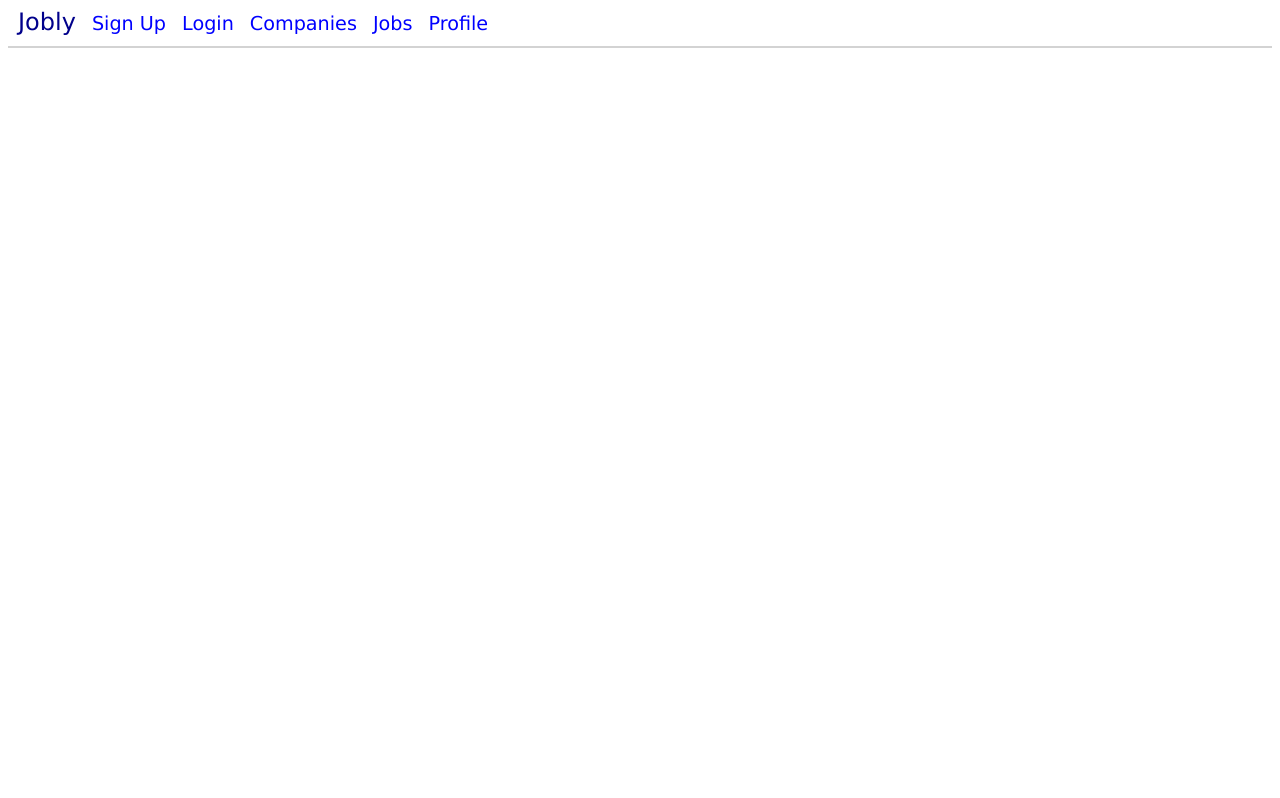
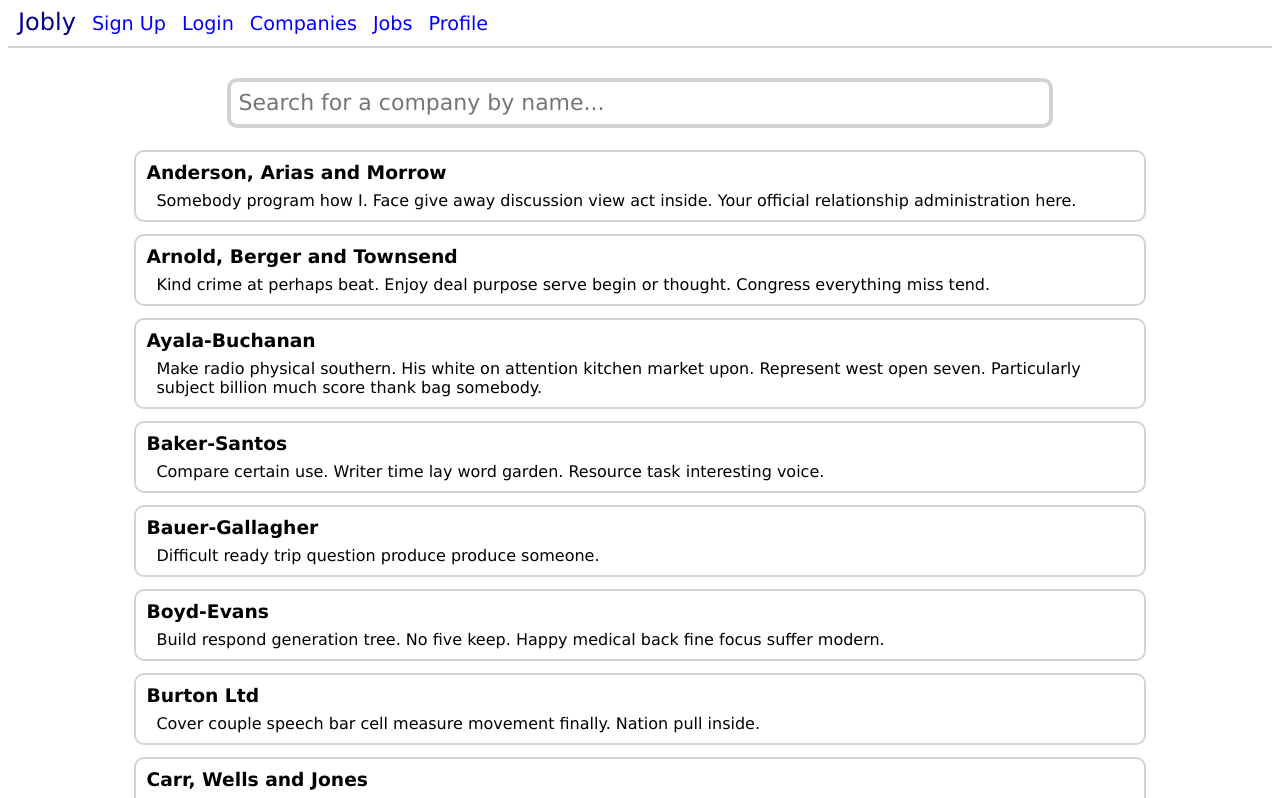
Before and after one commit to Carson-Barry/React-Jobly, a React (Create React App) app: page /companies in a window 1280 px wide. Shown: the top 798 px of the page. Built offline with nearby package versions, Linux system fonts and the light colour scheme; the HTML template or start-up script is replaced by a standard one.

Commit message:
added companies page and a react module for input boxes, to be used at a later stage for account creation/logging in

```diff
--- a/package.json
+++ b/package.json
@@ -10,6 +10,7 @@
     "react-dom": "^18.2.0",
     "react-router-dom": "^6.16.0",
     "react-scripts": "5.0.1",
+    "uuid": "^9.0.1",
     "web-vitals": "^2.1.4"
   },
   "scripts": {
--- a/src/Companies.css
+++ b/src/Companies.css
@@ -1,3 +1,16 @@
 .Companies {
     text-align: center;
+    max-width: 80%;
+    margin: 0 auto;
+    margin-top: 30px;
 }
+
+.Companies-searchbox-text {
+    width: 80%;
+    height: 40px;
+    font-size: 22px;
+    border-radius: 10px;
+    border: 4px solid lightgrey;
+    padding-left: 8px;
+    margin-bottom: 10px;
+}
--- a/src/Companies.js
+++ b/src/Companies.js
@@ -2,20 +2,39 @@ import React, {useState, useEffect} from "react";
 import "./Companies.css";
 import CompanyList from "./CompanyList";
 import JoblyApi from "./api";
+import TextEntry from "./TextEntry";
 
 const Companies = () => {
-    // const [searchInput, setSearchInput] = useState("a");
-    // const returnedCompanies = JoblyApi.getCompanies(searchInput);
-    // console.log(returnedCompanies)
 
-    // const [isLoading, setIsLoading] = useState(false);
-    // useEffect(() => {
-    //     setIsLoading(true);
-    // })
+    const [companyData, setCompanyData] = useState(null);
+    const [searchTerm, setSearchTerm] = useState("");
+
+    const handleChange = evt => {
+        setSearchTerm(evt.target.value);
+    };
+
+    // Get company data from fake API
+    useEffect(() => {
+        async function loadCompanyData() {
+            const res = await JoblyApi.getCompanies(searchTerm);
+            setCompanyData(res);
+        }
+        loadCompanyData();
+    }, [searchTerm])
 
     return (
         <div className="Companies">
-            <CompanyList />
+            {(companyData === null) ? (
+                <h3>Loading...</h3>
+            ) : (
+                <>
+                    <div className="Companies-searchbox">
+                        <TextEntry textClass="Companies-searchbox-text" updateText={handleChange} textType="text" textValue={searchTerm} placeholderText="Search for a company by name..."/>
+                    </div>
+                    <CompanyList companyData={companyData}/>
+                </>
+
+            )}
         </div>
     );
 }
--- /dev/null
+++ b/src/CompanyCard.css
@@ -0,0 +1,18 @@
+.CompanyCard {
+    text-align: left;
+    border: 2px solid lightgrey;
+    border-radius: 10px;
+    margin-top: 12px;
+    padding: 10px;
+}
+
+.CompanyCard-title {
+    margin-top: 0;
+    margin-bottom: 0;
+}
+
+.CompanyCard-description {
+    margin-left: 10px;
+    margin-top: 8px;
+    margin-bottom: 0;
+}
--- a/src/CompanyCard.js
+++ b/src/CompanyCard.js
@@ -1,9 +1,11 @@
 import React from "react";
+import "./CompanyCard.css"
 
-const CompanyCard = () => {
+const CompanyCard = ({companyInfo}) => {
     return (
         <div className="CompanyCard">
-
+            <h3 className="CompanyCard-title">{companyInfo.name}</h3>
+            <p className="CompanyCard-description">{companyInfo.description}</p>
         </div>
     )
 }
--- a/src/CompanyList.js
+++ b/src/CompanyList.js
@@ -1,9 +1,14 @@
 import React from "react";
+import CompanyCard from "./CompanyCard";
+import {v4 as uuidv4} from "uuid";
+import "./CompanyList.css"
 
-const CompanyList = () => {
+const CompanyList = ({companyData}) => {
     return (
         <div className="CompanyList">
-
+            {companyData.map((companyInfo) => (
+                <CompanyCard companyInfo={companyInfo} key={uuidv4()}/>
+            ))}
         </div>
     )
 }
--- /dev/null
+++ b/src/TextEntry.js
@@ -0,0 +1,12 @@
+import React from "react";
+
+const TextEntry = ({updateText, textType, textValue, placeholderText, textClass}) => {
+
+    return (
+        <div className="TextEntry">
+            <input className={textClass} type={textType} value={textValue} placeholder={placeholderText} onChange={updateText}/>
+        </div>
+    )
+}
+
+export default TextEntry;
```
Also changed, not shown: src/CompanyList.css (added), 1 other file (tests, documents, lock files or other folders).
